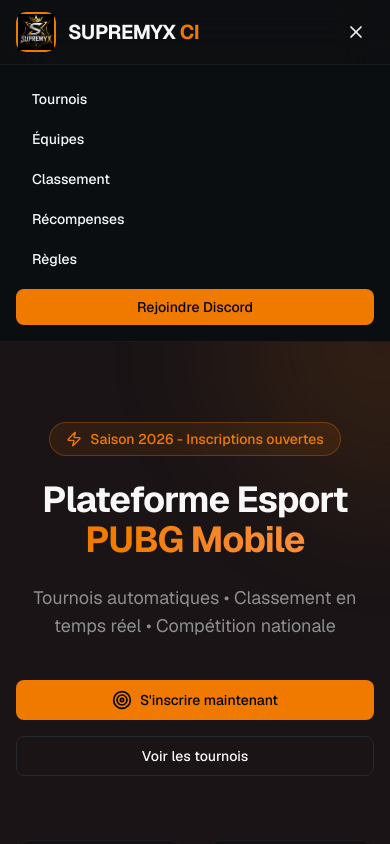
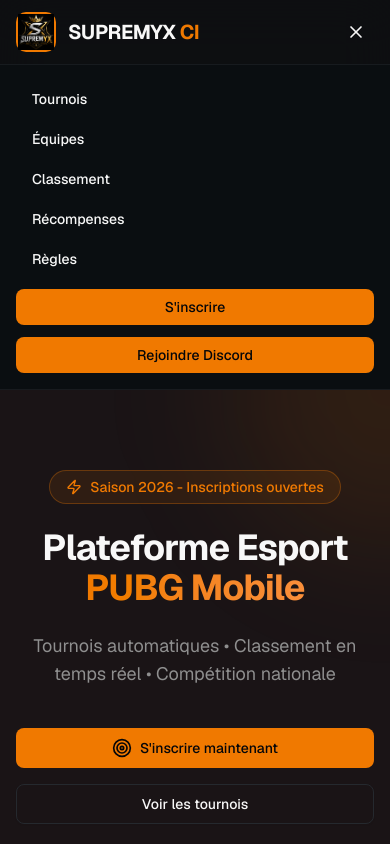
Before and after one commit to supremyx/supremyx-siteweb, a Next.js app: page / in a window 390 px wide. Both pictures are taken after a click on the button 356 px from the left and 32 px from the top of the page. Shown: the top 844 px of the page. Built offline with nearby package versions, Linux system fonts and the light colour scheme; no server answers.

Commit message:
Update header.tsx

```diff
--- a/components/header.tsx
+++ b/components/header.tsx
@@ -117,6 +117,11 @@ export function Header() {
             </Link>
             <Button asChild className="mt-2 w-full sm:hidden">
               <Link href="https://discord.gg/bT49UQFUMt" target="_blank" rel="noopener noreferrer">
+                S'inscrire
+              </Link>
+            </Button>
+            <Button asChild className="mt-2 w-full sm:hidden">
+              <Link href="https://discord.gg/bT49UQFUMt" target="_blank" rel="noopener noreferrer">
                 Rejoindre Discord
               </Link>
             </Button>
```
